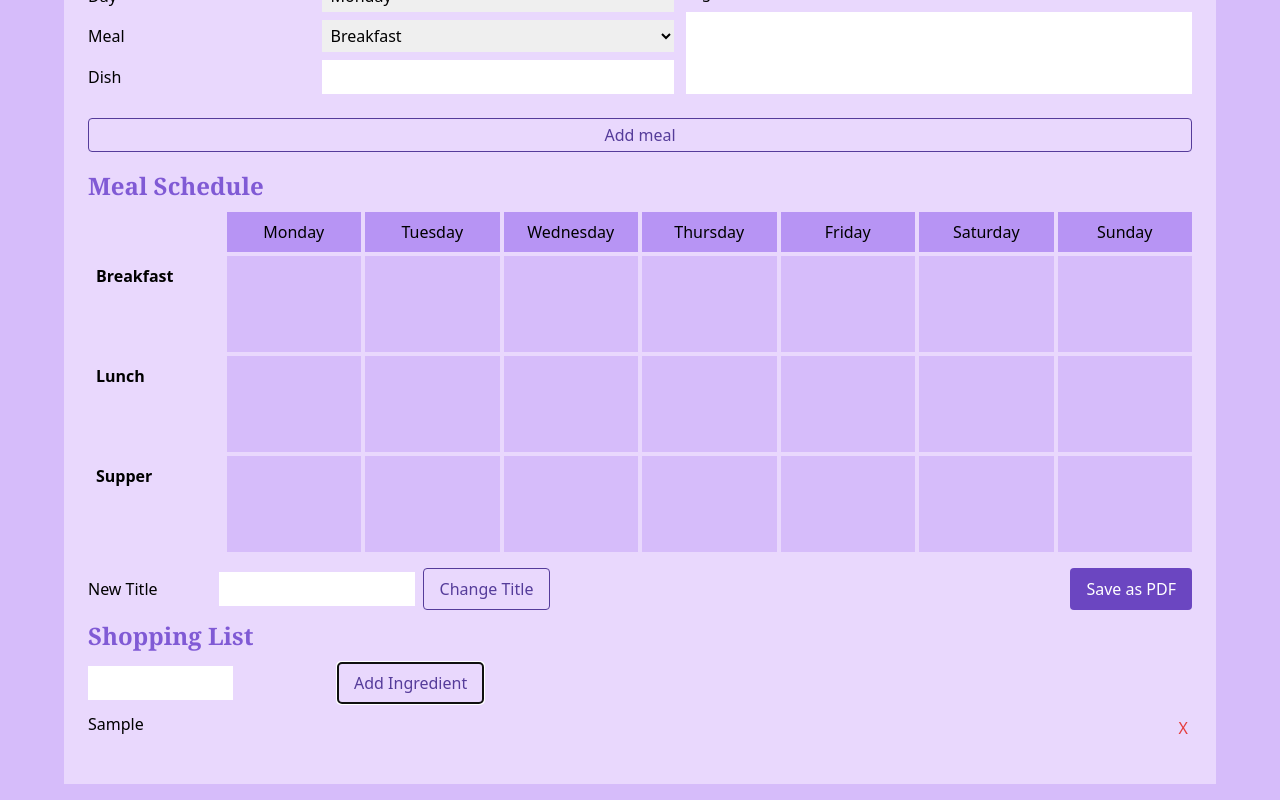
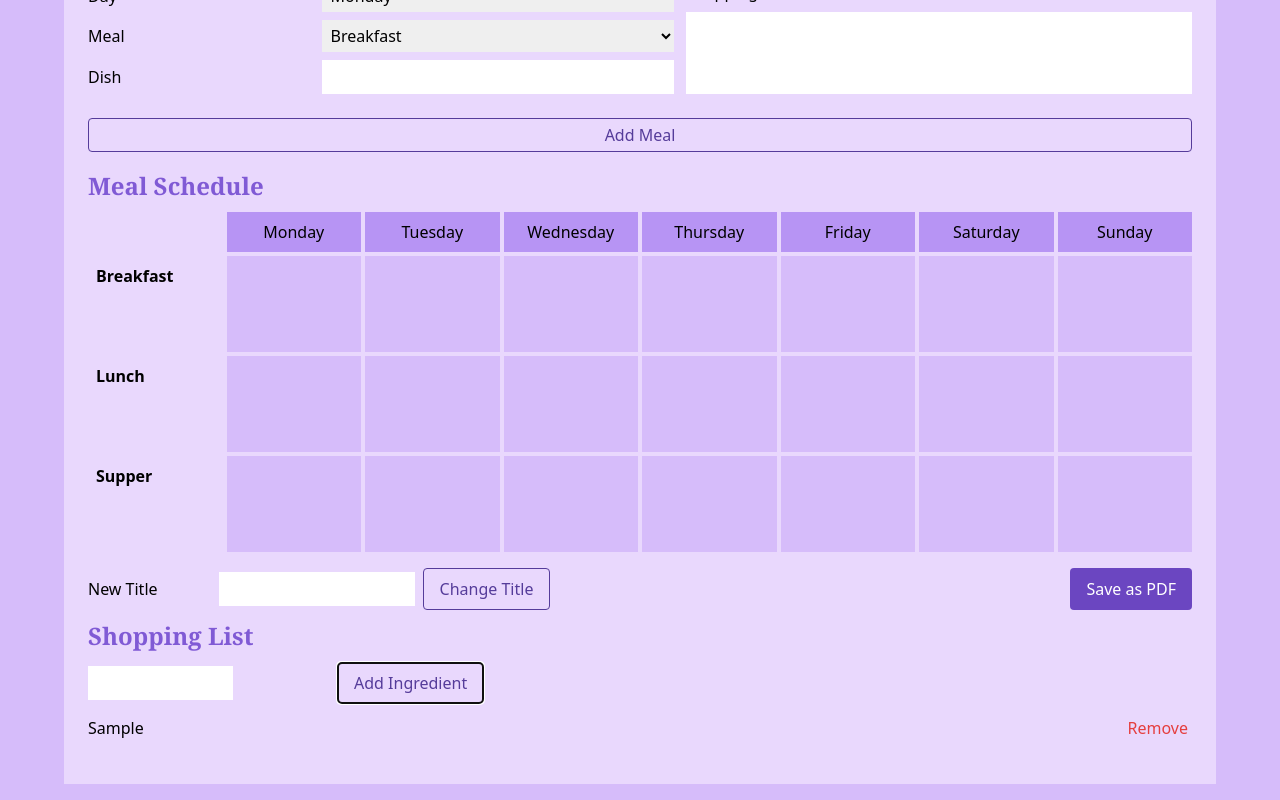
Before and after one commit to arturjzapater/meal-planner, a React app: page / in a window 1280 px wide. Both pictures are taken after typing "Sample" into the empty fields and a click on the button "Add Ingredient". Shown: the part 180-980 px from the top of the page. Built offline with nearby package versions, Linux system fonts and the light colour scheme.

Commit message:
small fixes

```diff
--- a/src/components/AddMealForm.tsx
+++ b/src/components/AddMealForm.tsx
@@ -10,6 +10,7 @@ import Ingredient from '../types/Ingredient'
 import Meals from '../types/Meals'
 import actions from '../actions'
 import mapStateToProps from '../lib/mapStateToProps'
+import { pipe, trim } from '../lib/utils'
 
 interface AddMealFormProps {
   meals: Record<string, Meals>,
@@ -17,6 +18,11 @@ interface AddMealFormProps {
 }
 
 const addKey = (key: string) => (ingredient: string) => ({ key, ingredient })
+
+const makeObj = (key: string) => pipe(
+  trim,
+  addKey(key)
+)
 
 const AddMealForm: React.FC<AddMealFormProps> = ({ meals, addNewMeal }) => {
   const [formState, setFormState] = useState({
@@ -39,8 +45,8 @@ const AddMealForm: React.FC<AddMealFormProps> = ({ meals, addNewMeal }) => {
     const { day, meal, dish } = formState
     const ingredients = formState.ingredients.length > 0
       ? formState.ingredients
-        .split('\n')
-        .map(addKey(`${day}-${meal}`))
+        .split(/\n|,/)
+        .map(makeObj(`${day}-${meal}`))
       : []
 
     addNewMeal(day, meal, dish, ingredients)
@@ -78,12 +84,12 @@ const AddMealForm: React.FC<AddMealFormProps> = ({ meals, addNewMeal }) => {
       </section>
       <section className='flex flex-col'>
         <TextInput
-          label='Ingredients'
+          label='Shopping List'
           value={formState.ingredients}
           onChange={handleChange('ingredients')}
         />
       </section>
-      <Button onClick={handleSubmit} text='Add meal' style='mt-2 lg:col-span-2' />
+      <Button onClick={handleSubmit} text='Add Meal' style='mt-2 lg:col-span-2' />
     </form>
   )
 }
--- a/src/components/IngredientItem.tsx
+++ b/src/components/IngredientItem.tsx
@@ -11,9 +11,9 @@ interface IngredientItemProps {
 }
 
 const IngredientItem: React.FC<IngredientItemProps> = ({ ingredient, remove }) => (
-  <article className='flex justify-between'>
+  <article className='flex items-center justify-between'>
     <p>{ingredient}</p>
-    <Button onClick={() => remove(ingredient)} text='X' theme='danger' />
+    <Button onClick={() => remove(ingredient)} text='Remove' theme='danger' />
   </article>
 )
 
--- a/src/lib/utils.ts
+++ b/src/lib/utils.ts
@@ -14,6 +14,8 @@ const prop = (prop: string) => (obj: Record<string, any>) => obj[prop]
 
 const sort = (list: Array<any>): Array<any> => list.sort()
 
+const trim = (str: string): string => str.trim()
+
 const uniq = <T>(list: Array<T>): Array<T> => [...new Set(list)]
 
 export {
@@ -23,5 +25,6 @@ export {
   pipe,
   prop,
   sort,
+  trim,
   uniq
 }
```
